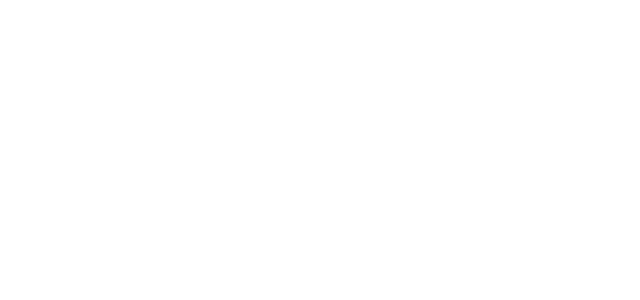
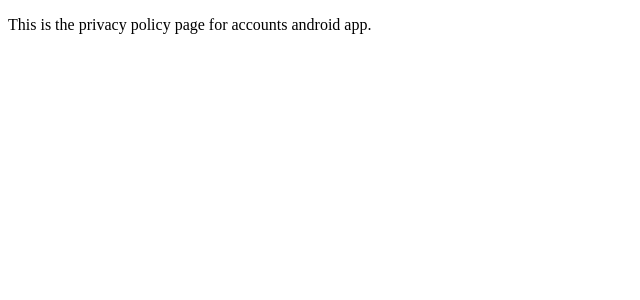
Before and after one commit to RooP-Kumar/portfolio, a React (Vite) app: page /accounts/privacypolicy in a window 1280 px wide. Shown: the top 300 px of the page, without its empty margins (0-640 px from the left). Built offline with nearby package versions, Linux system fonts and the light colour scheme.

Commit message:
add somthing

```diff
--- a/package.json
+++ b/package.json
@@ -1,10 +1,13 @@
 {
+  "homepage": "http://RooP-Kumar.github.io/portfolio",
   "name": "portfolio",
   "private": true,
   "version": "0.0.0",
   "type": "module",
   "scripts": {
     "dev": "vite",
+    "predyploy" : "npm run build",
+    "deploy" : "gh-pages -d dist",
     "build": "vite build",
     "lint": "eslint . --ext js,jsx --report-unused-disable-directives --max-warnings 0",
     "preview": "vite preview"
@@ -23,6 +26,7 @@
     "eslint-plugin-react": "^7.34.2",
     "eslint-plugin-react-hooks": "^4.6.2",
     "eslint-plugin-react-refresh": "^0.4.7",
+    "gh-pages": "^6.1.1",
     "vite": "^5.3.1"
   }
 }
--- a/src/components/accounts/PrivacyPolicy.jsx
+++ b/src/components/accounts/PrivacyPolicy.jsx
@@ -4,7 +4,7 @@ import React from 'react'
 export default function PrivacyPolicy() {
   return (
     <>
-
+        <p>This is the privacy policy page for accounts android app.</p>
     </>
   )
 }
```
Also changed, not shown: 1 other file (tests, documents, lock files or other folders).
